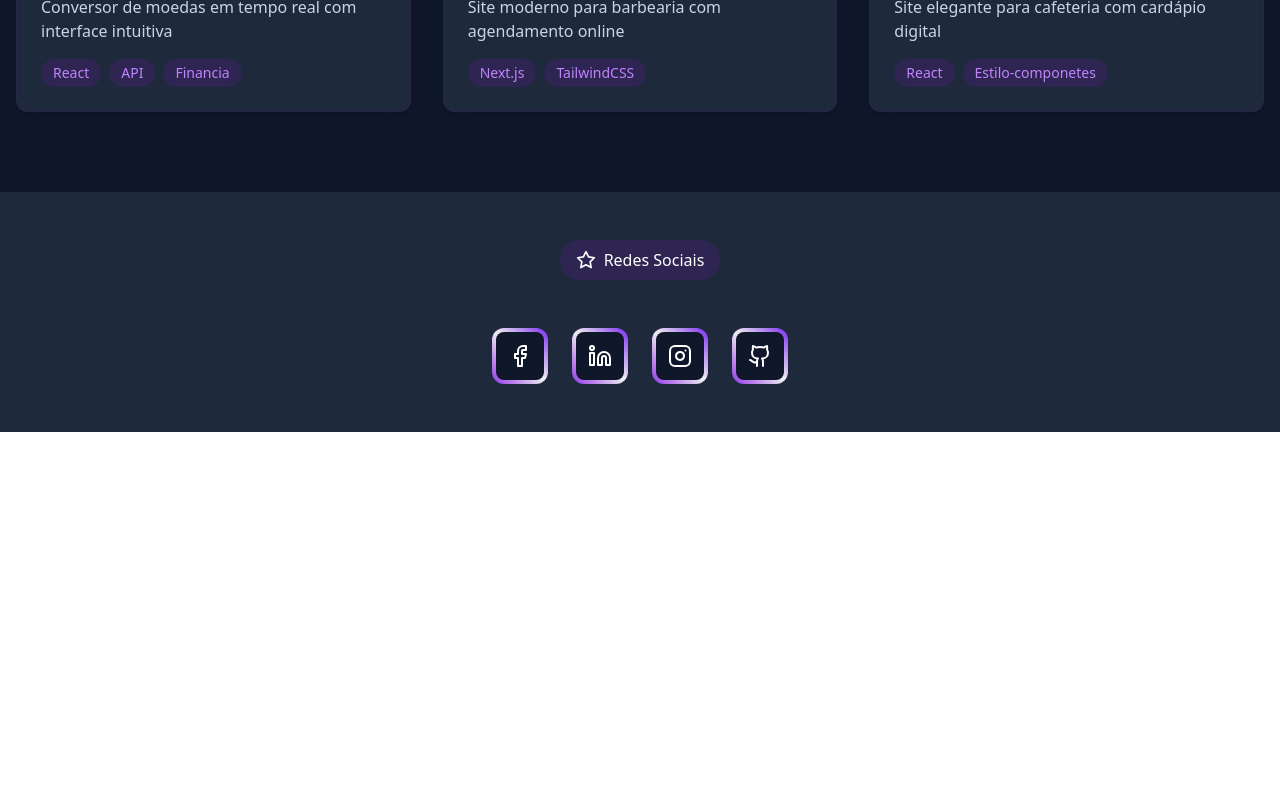
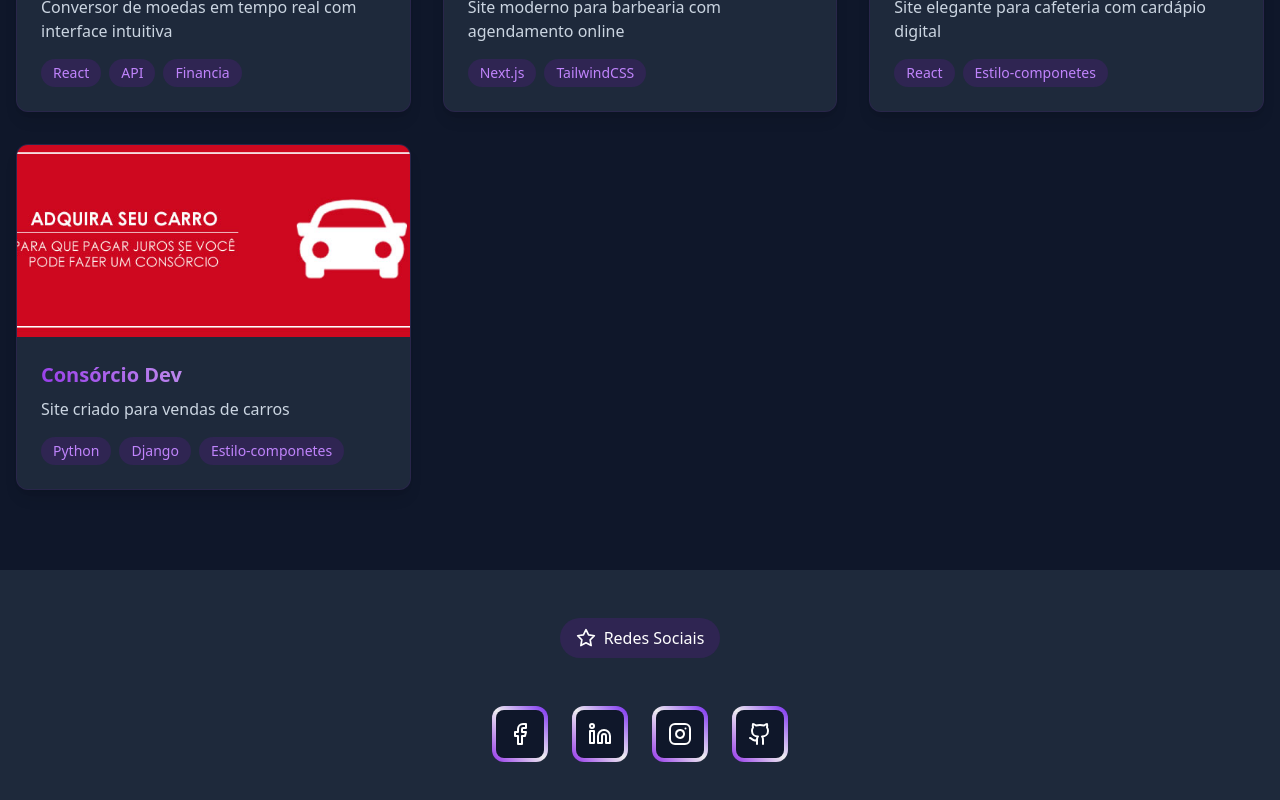
Before and after one commit to kleitonmac/kleitonmac.github.io, a React (Vite) app: page / in a window 1280 px wide. Shown: the part 1492-2292 px from the top of the page. Before the commit the page ends 1924 px from the top, so only its background shows below. Built offline with nearby package versions, Linux system fonts and the light colour scheme.

Commit message:
primeiro commit

```diff
--- a/index.html
+++ b/index.html
@@ -1,5 +1,5 @@
 <!doctype html>
-<html lang="en">
+<html lang="pr-BR">
 
 <head>
   <meta charset="UTF-8" />
--- a/src/App.tsx
+++ b/src/App.tsx
@@ -102,7 +102,7 @@ Contrate - me
     <div className="relative" >
       <div className="absolute inset-0 bg-gradient-to-r from-purple-500 to-purple-900 rounded-full blur-3xl opacity-20" > </div>
         < img
-src = "/src/img/kleiton.jpg"
+src = "./src/img/kleiton.jpg"
 alt = "perfil"
 className = "relative rounded-2xl shadow-xl animate-float w-50 max-w-sm mx-auto md:max-w-50"
   />
@@ -166,7 +166,14 @@ className = "relative rounded-2xl shadow-xl animate-float w-50 max-w-sm mx-auto
                     image: "https://images.unsplash.com/photo-1501339847302-ac426a4a7cbb?auto=format&fit=crop&w=800",
                     link: "https://cafeteriagraoearoma.vercel.app/",
                     tags: ["React", "Estilo-componetes"]
-                  }
+                  },
+                   {
+                    title: "Consórcio Dev",
+                    description: "Site criado para vendas de carros",
+                    image: "/src/img/banner_veiculo.jpg",
+                    link: "https://github.com/kleitonmac/carros-dev",
+                    tags: ["Python","Django", "Estilo-componetes"]
+                  },
                 ].map((project, index) => (
                   <a
                 key= { index }
```
Also changed, not shown: src/img/banner_veiculo.jpg (added).
